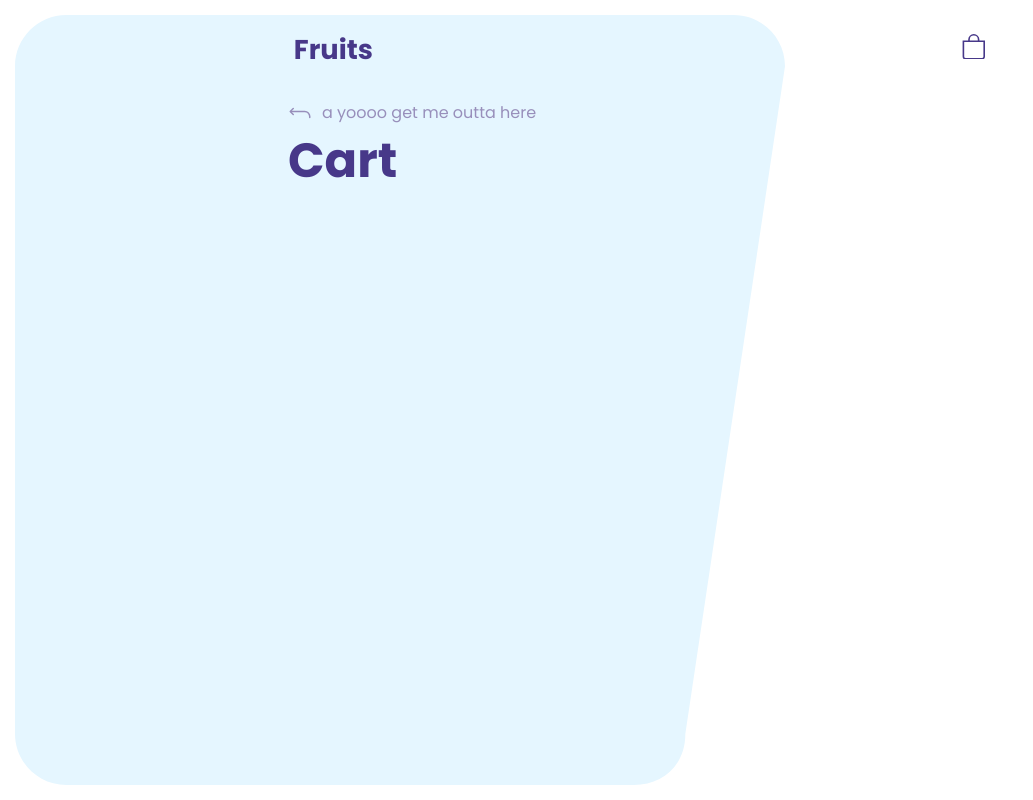
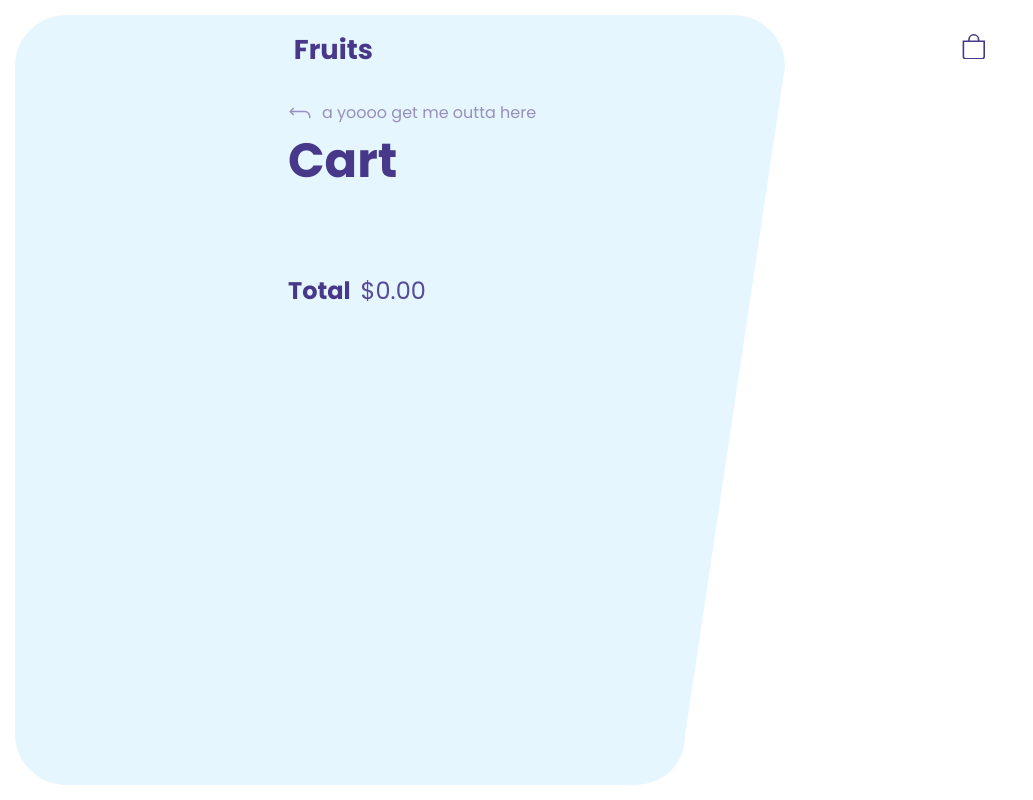
Before and after one commit to cateruu/shop, a React (Create React App) app: page /cart in a window 1280 px wide. Shown: the whole page, without its empty margins (0-1033 px from the left). Built offline with nearby package versions, Linux system fonts and the light colour scheme.

Commit message:
showing total price in cart

```diff
--- a/src/features/cart/cartSlice.js
+++ b/src/features/cart/cartSlice.js
@@ -36,8 +36,20 @@ const cartSlice = createSlice({
     clearCart: (state) => {
       state.cartItems = [];
     },
+    calculateTotalCost: (state) => {
+      let amount = 0;
+      let total = 0;
+
+      state.cartItems.forEach((item) => {
+        amount += item.amount;
+        total += item.price * amount;
+      });
+
+      state.total = total;
+    },
   },
 });
 
-export const { addItem, clearCart, removeItem } = cartSlice.actions;
+export const { addItem, clearCart, removeItem, calculateTotalCost } =
+  cartSlice.actions;
 export default cartSlice.reducer;
--- a/src/pages/Cart/Cart.js
+++ b/src/pages/Cart/Cart.js
@@ -1,20 +1,23 @@
+import { useEffect } from 'react';
 import styles from './styles/cart.module.css';
-import { IoReturnUpBack } from 'react-icons/io5';
-import { IconContext } from 'react-icons';
-import { Link } from 'react-router-dom';
+import Header from './Header';
 import Products from './Products';
+import Total from './Total';
+import { useDispatch } from 'react-redux';
+import { calculateTotalCost } from '../../features/cart/cartSlice';
 
 const Cart = () => {
+  const dispatch = useDispatch();
+
+  useEffect(() => {
+    dispatch(calculateTotalCost());
+  }, []);
+
   return (
     <main className={styles.main}>
-      <Link to='/' className={styles.container}>
-        <IconContext.Provider value={{ className: styles.backIcon }}>
-          <IoReturnUpBack />
-        </IconContext.Provider>
-        <span className={styles.backText}>a yoooo get me outta here</span>
-      </Link>
-      <h1 className={styles.header}>Cart</h1>
+      <Header />
       <Products />
+      <Total />
     </main>
   );
 };
--- /dev/null
+++ b/src/pages/Cart/Header.js
@@ -0,0 +1,20 @@
+import styles from './styles/header.module.css';
+import { IoReturnUpBack } from 'react-icons/io5';
+import { IconContext } from 'react-icons';
+import { Link } from 'react-router-dom';
+
+const Header = () => {
+  return (
+    <header>
+      <Link to='/' className={styles.container}>
+        <IconContext.Provider value={{ className: styles.backIcon }}>
+          <IoReturnUpBack />
+        </IconContext.Provider>
+        <span className={styles.backText}>a yoooo get me outta here</span>
+      </Link>
+      <h1 className={styles.header}>Cart</h1>
+    </header>
+  );
+};
+
+export default Header;
--- /dev/null
+++ b/src/pages/Cart/Total.js
@@ -0,0 +1,14 @@
+import styles from './styles/total.module.css';
+import { useSelector } from 'react-redux';
+
+const Total = () => {
+  const { total } = useSelector((state) => state.cart);
+  return (
+    <section className={styles.total}>
+      <h3 className={styles.header}>Total</h3>
+      <p className={styles.price}>${total.toFixed(2)}</p>
+    </section>
+  );
+};
+
+export default Total;
--- a/src/pages/Cart/styles/cart.module.css
+++ b/src/pages/Cart/styles/cart.module.css
@@ -3,21 +3,3 @@
   position: relative;
   width: 55%;
 }
-
-.container {
-  cursor: pointer;
-  display: flex;
-  align-items: center;
-  color: var(--secondary-color);
-}
-
-.backIcon {
-  margin-right: 10px;
-  font-size: 1.5rem;
-}
-
-.header {
-  color: var(--primary-color);
-  font-size: 3rem;
-  margin-top: 0;
-}
--- /dev/null
+++ b/src/pages/Cart/styles/header.module.css
@@ -0,0 +1,17 @@
+.container {
+  cursor: pointer;
+  display: flex;
+  align-items: center;
+  color: var(--secondary-color);
+}
+
+.backIcon {
+  margin-right: 10px;
+  font-size: 1.5rem;
+}
+
+.header {
+  color: var(--primary-color);
+  font-size: 3rem;
+  margin-top: 0;
+}
--- /dev/null
+++ b/src/pages/Cart/styles/total.module.css
@@ -0,0 +1,16 @@
+.total {
+  display: flex;
+  align-items: center;
+  margin-top: 20px;
+}
+
+.header {
+  color: var(--primary-color);
+  margin-right: 10px;
+  font-size: 1.5rem;
+}
+
+.price {
+  color: var(--active-btn);
+  font-size: 1.5rem;
+}
```
